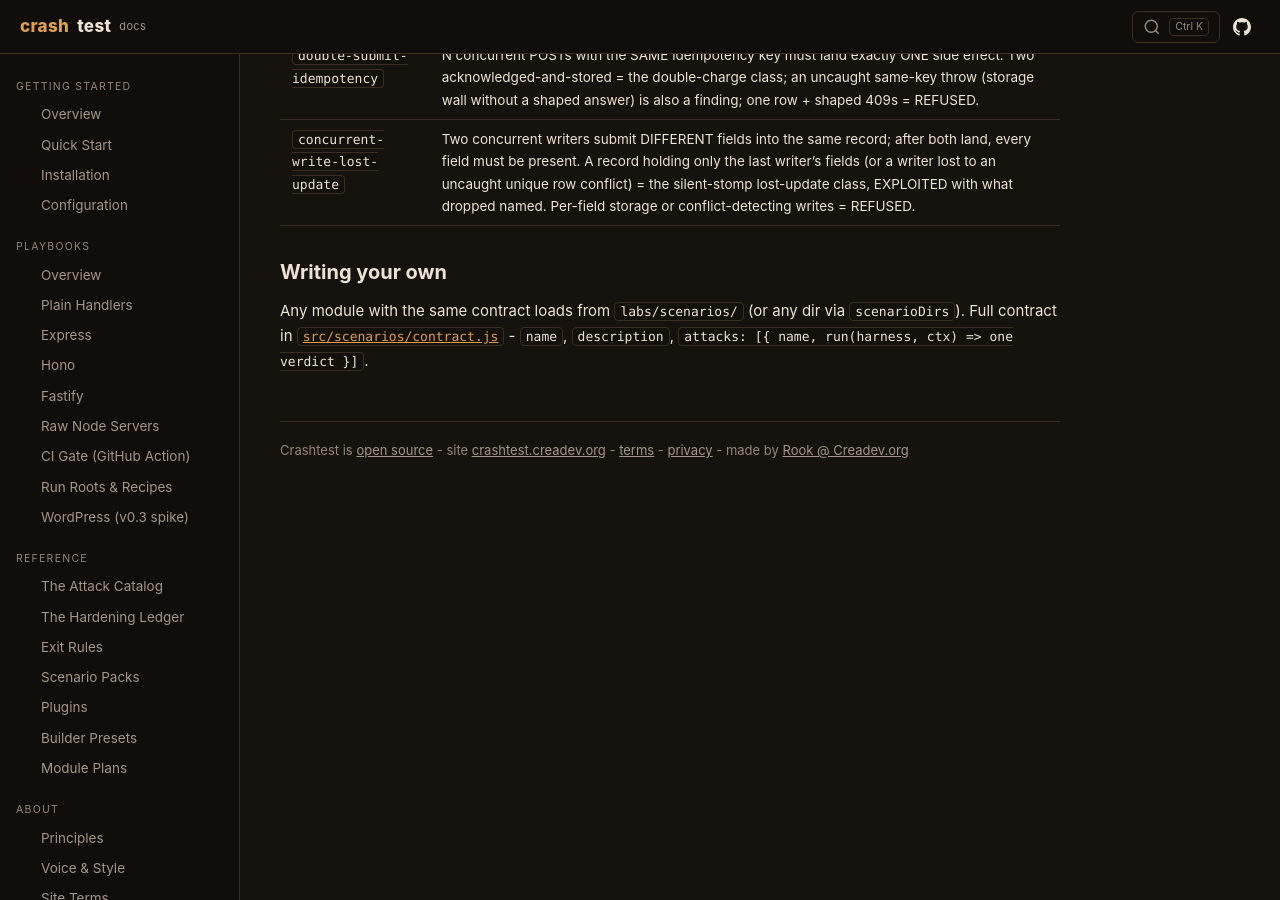
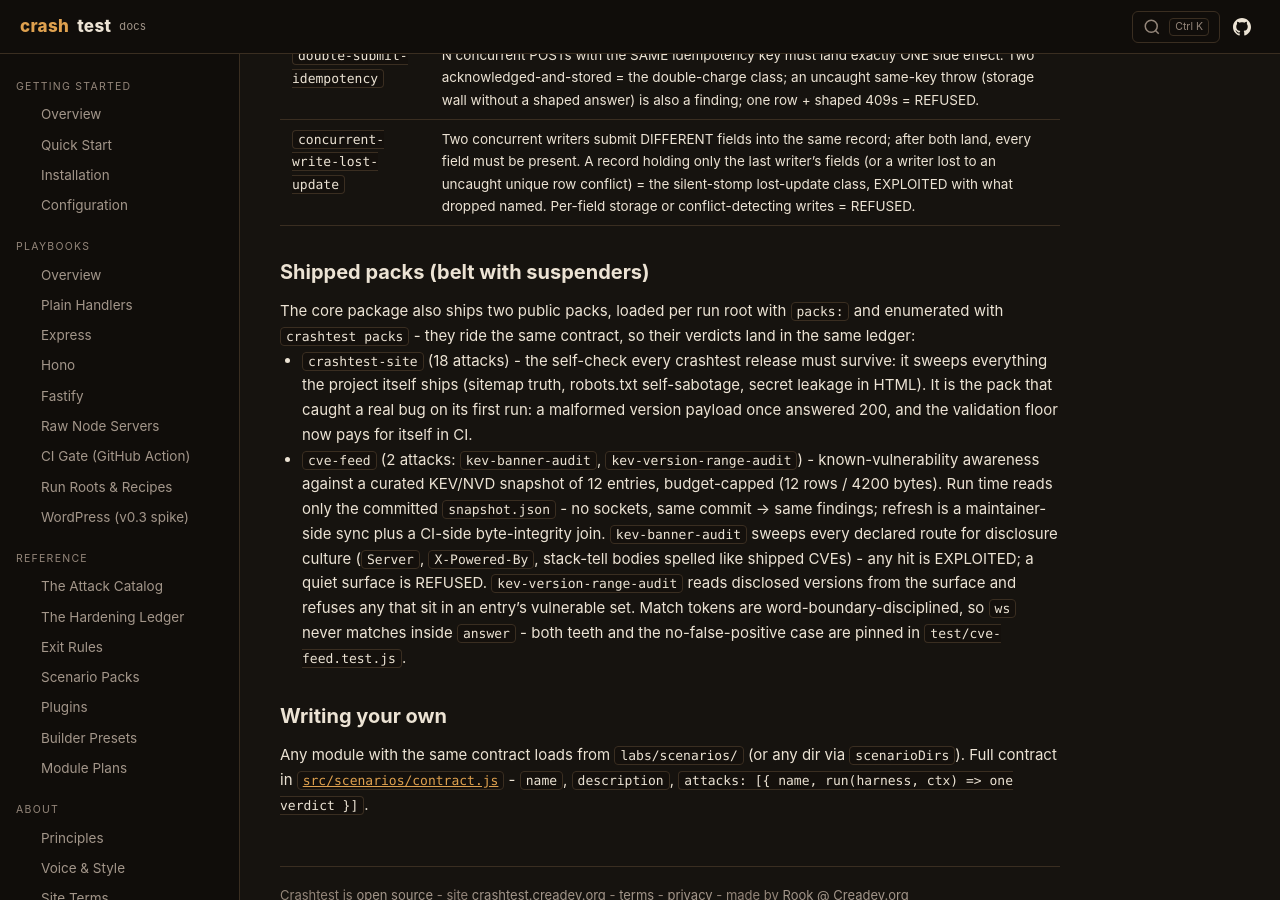
Before and after one commit to dhaupin/crashtest, a Jekyll site: the page built from docs/reference/attacks.md, in a window 1280 px wide and 900 px high, scrolled down 4342 px. Built offline with Jekyll 4.4.1, drawn with Linux system fonts in a browser that asks for light colours.

Commit message:
cve-feed goes public-facing + surface-as-contract pin lands
The extension-audit close-out: cve-feed is now documented on every
surface it ships to - README dogfood section, the docs front page,
a prose-only Shipped packs section in the attack catalog (the
library-catalog row count stays exactly 30), the packs register,
and the web site (Attacks page section + a dedicated FAQ answer
on known-CVE awareness, all honest about the offline snapshot
tradeoff). The suite pin hardens: snapshot rows exactly 12 (a
shrunken or auto-regenerated snapshot now fails loudly), per-entry
version-shape checks, and a generalized token-boundary roundtrip
covering every shipped token, not just ws/answer. Suite 176/176,
check 0, lint:docs 0, web build 6/6 with the new copy confirmed in
the prerendered HTML.

Generated with Codebuff 🤖
Co-Authored-By: Codebuff <noreply@codebuff.com>

```diff
--- a/docs/reference/attacks.md
+++ b/docs/reference/attacks.md
@@ -136,6 +136,32 @@ Bursts are deterministic by microtask order - same inputs, same schedule.
 | `double-submit-idempotency` | N concurrent POSTs with the SAME idempotency key must land exactly ONE side effect. Two acknowledged-and-stored = the double-charge class; an uncaught same-key throw (storage wall without a shaped answer) is also a finding; one row + shaped 409s = REFUSED. |
 | `concurrent-write-lost-update` | Two concurrent writers submit DIFFERENT fields into the same record; after both land, every field must be present. A record holding only the last writer's fields (or a writer lost to an uncaught unique row conflict) = the silent-stomp lost-update class, EXPLOITED with what dropped named. Per-field storage or conflict-detecting writes = REFUSED. |
 
+## Shipped packs (belt with suspenders)
+
+The core package also ships two public packs, loaded per run root with
+`packs:` and enumerated with `crashtest packs` - they ride the same
+contract, so their verdicts land in the same ledger:
+
+- `crashtest-site` (18 attacks) - the self-check every crashtest release
+  must survive: it sweeps everything the project itself ships
+  (sitemap truth, robots.txt self-sabotage, secret leakage in HTML). It
+  is the pack that caught a real bug on its first run: a malformed
+  version payload once answered 200, and the validation floor now
+  pays for itself in CI.
+- `cve-feed` (2 attacks: `kev-banner-audit`, `kev-version-range-audit`) -
+  known-vulnerability awareness against a curated KEV/NVD snapshot of 12
+  entries, budget-capped (12 rows / 4200 bytes). Run time reads only the
+  committed `snapshot.json` - no sockets, same commit -> same findings;
+  refresh is a maintainer-side sync plus a CI-side byte-integrity join.
+  `kev-banner-audit` sweeps every declared route for disclosure culture
+  (`Server`, `X-Powered-By`, stack-tell bodies spelled like shipped
+  CVEs) - any hit is EXPLOITED; a quiet surface is REFUSED.
+  `kev-version-range-audit` reads disclosed versions from the surface
+  and refuses any that sit in an entry's vulnerable set. Match tokens
+  are word-boundary-disciplined, so `ws` never matches inside
+  `answer` - both teeth and the no-false-positive case are pinned in
+  `test/cve-feed.test.js`.
+
 ## Writing your own
 
 Any module with the same contract loads from
--- a/web/src/pages/FAQ.jsx
+++ b/web/src/pages/FAQ.jsx
@@ -55,6 +55,10 @@ const FAQS = [
     a: <>0: baseline held. 1: a NEW EXPLOITED finding, or a previously-REFUSED surface that regressed. 2: configuration problem (missing or malformed config/baseline) - the run is untrustworthy, which is different from "your app is weak". Never a false positive on undeclared routes: those degrade to skipped-REFUSED.</>,
   },
   {
+    q: 'Does it know about known CVEs?',
+    a: <>Yes - through the shipped <strong>cve-feed</strong> pack. It cross-references a curated, committed KEV/NVD snapshot (currently 12 entries from the actively-exploited list and their NVD ranges) against what your surface actually discloses: <code>kev-banner-audit</code> sweeps every declared route for banner and stack-tell disclosure, and <code>kev-version-range-audit</code> checks any disclosed version against the snapshot&apos;s vulnerable ranges. It is deliberately offline: run time reads only the committed snapshot file - no sockets, no CVE feed subscriptions - so runs stay deterministic (same commit, same verdicts) and finding freshness is a maintainer-side sync you control. Match tokens are word-boundary-safe (the token <code>ws</code> never matches inside the word <code>answer</code>).</>,
+  },
+  {
     q: 'Who builds with this?',
     a: <>Agent developers who want a hardening pass as part of "done" (the primary audience - it is built to run in the agent loop), solo and small-OSS maintainers who cannot afford a pentest, and security-minded teams as a first-pass filter before human review.</>,
   },
```
Also changed, not shown: docs/index.md (+3 -0 lines), docs/reference/packs.md (+12 -2 lines), labs/TASKS.md (+27 -0 lines), test/cve-feed.test.js (+22 -0 lines), web/src/pages/Attacks.jsx (+17 -0 lines), README.md.
